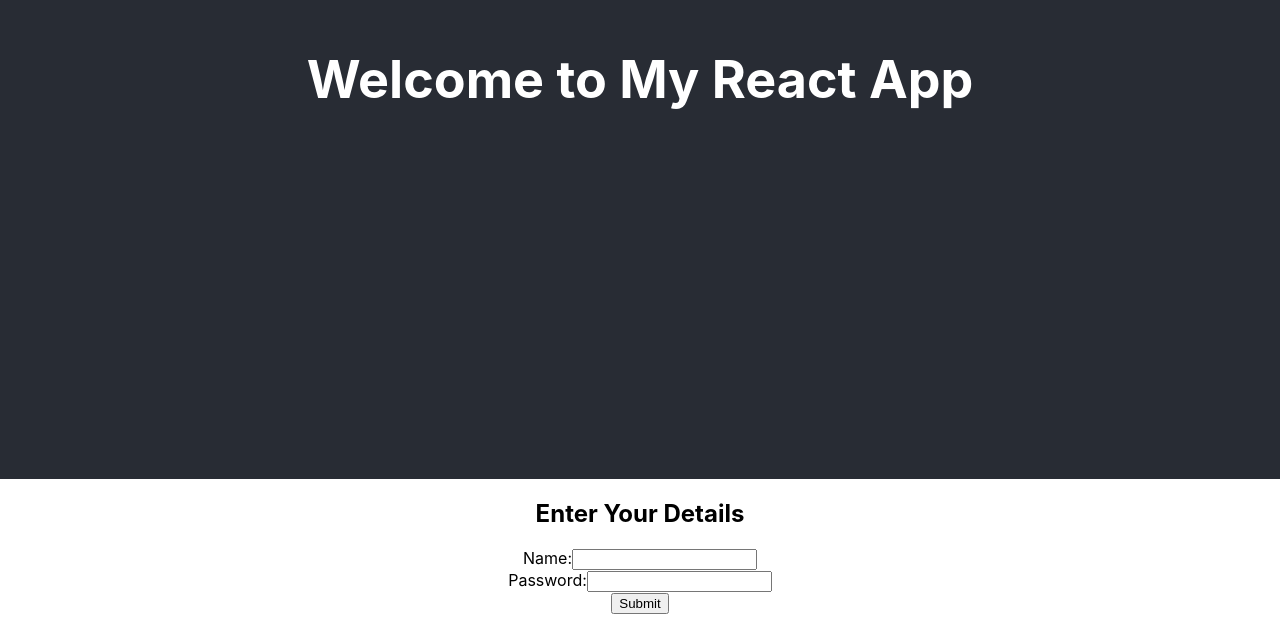
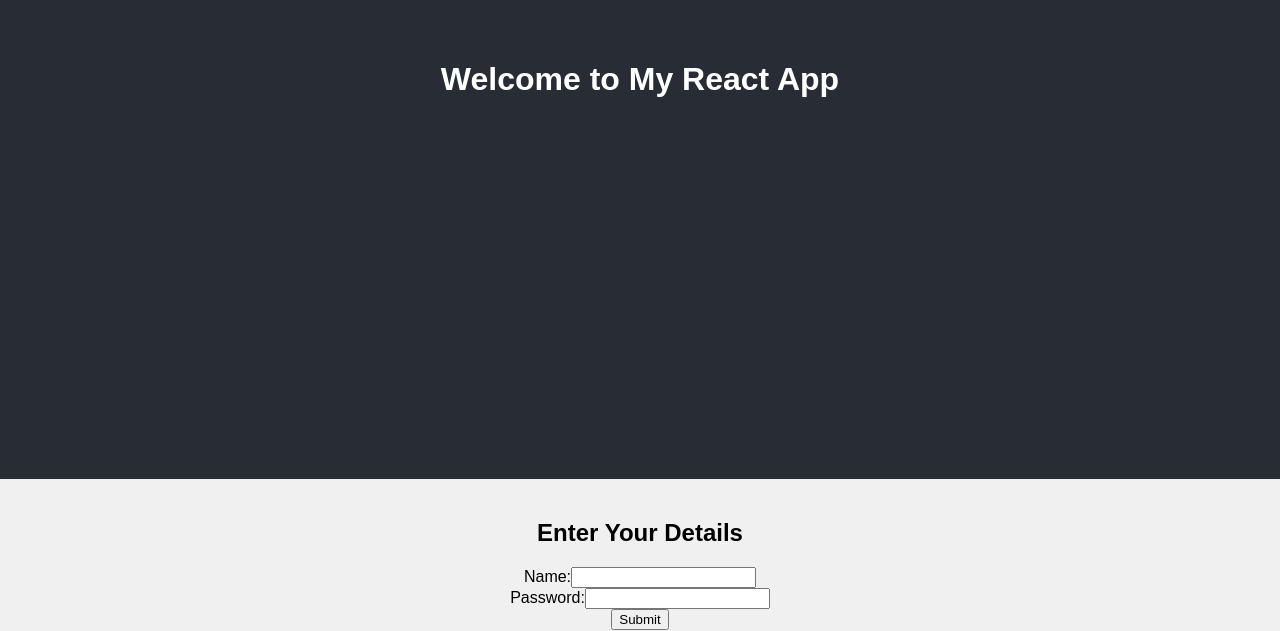
Before and after one commit to Godson330/MBL-Hightech-Assessment, a React (Create React App) app: page / in a window 1280 px wide. Shown: the part 321-952 px from the top of the page. Built offline with nearby package versions, Linux system fonts and the light colour scheme.

Commit message:
Update App.css

```diff
--- a/src/App.css
+++ b/src/App.css
@@ -1,16 +1,6 @@
 .App {
   text-align: center;
-}
-
-.App-logo {
-  height: 40vmin;
-  pointer-events: none;
-}
-
-@media (prefers-reduced-motion: no-preference) {
-  .App-logo {
-    animation: App-logo-spin infinite 20s linear;
-  }
+  font-family: Arial, sans-serif;
 }
 
 .App-header {
@@ -20,19 +10,10 @@
   flex-direction: column;
   align-items: center;
   justify-content: center;
-  font-size: calc(10px + 2vmin);
   color: white;
 }
 
-.App-link {
-  color: #61dafb;
+main {
+  padding: 20px;
+  background-color: #f0f0f0;
 }
-
-@keyframes App-logo-spin {
-  from {
-    transform: rotate(0deg);
-  }
-  to {
-    transform: rotate(360deg);
-  }
-}
```
